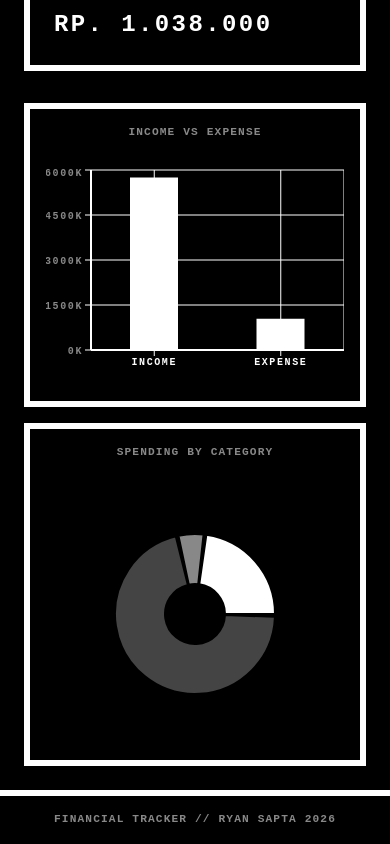
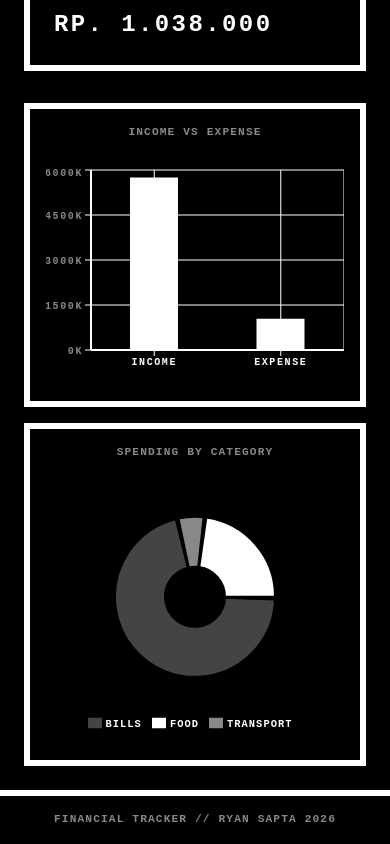
Before and after one commit to ryanvp10/personal-tracker, a React (Vite) app in the folder frontend/: page /dashboard in a window 390 px wide. Shown: the part 625-1469 px from the top of the page. Built offline with nearby package versions, Linux system fonts and the light colour scheme.

Commit message:
Fix legend visibility: show on mobile and desktop

```diff
--- a/frontend/src/components/Dashboard.jsx
+++ b/frontend/src/components/Dashboard.jsx
@@ -378,16 +378,14 @@ function Dashboard() {
                 formatter={(value, name) => [formatIDR(value), name.toUpperCase()]}
                 {...tooltipStyle}
               />
-              {!isMobile && (
               <Legend
                 formatter={renderLegendText}
                 layout="horizontal"
                 verticalAlign="bottom"
                 align="center"
-                  wrapperStyle={{ paddingTop: '24px' }}
+                wrapperStyle={{ paddingTop: isMobile ? '12px' : '24px' }}
                 contentStyle={{ borderRadius: '0px' }}
               />
-              )}
             </PieChart>
           </ResponsiveContainer>
         </div>
```
Lines whose indentation alone changed are shown as unchanged.
